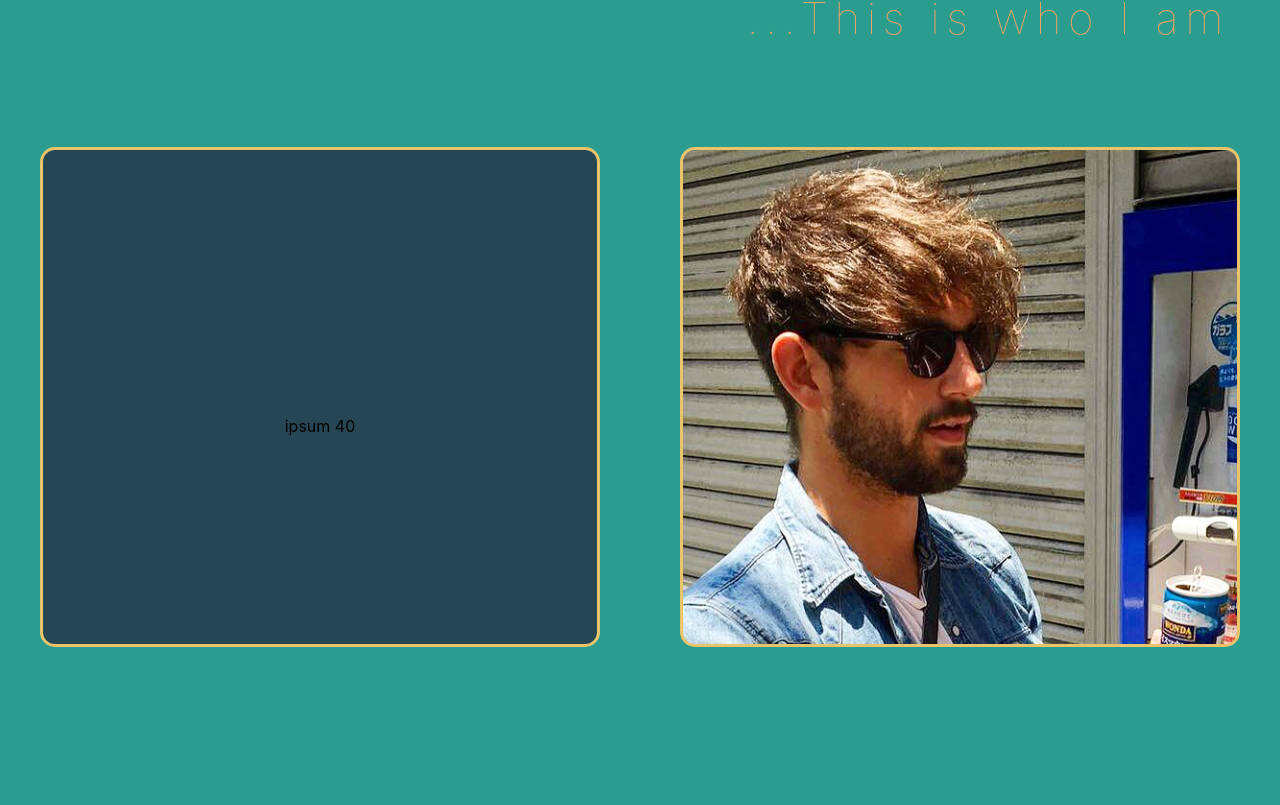
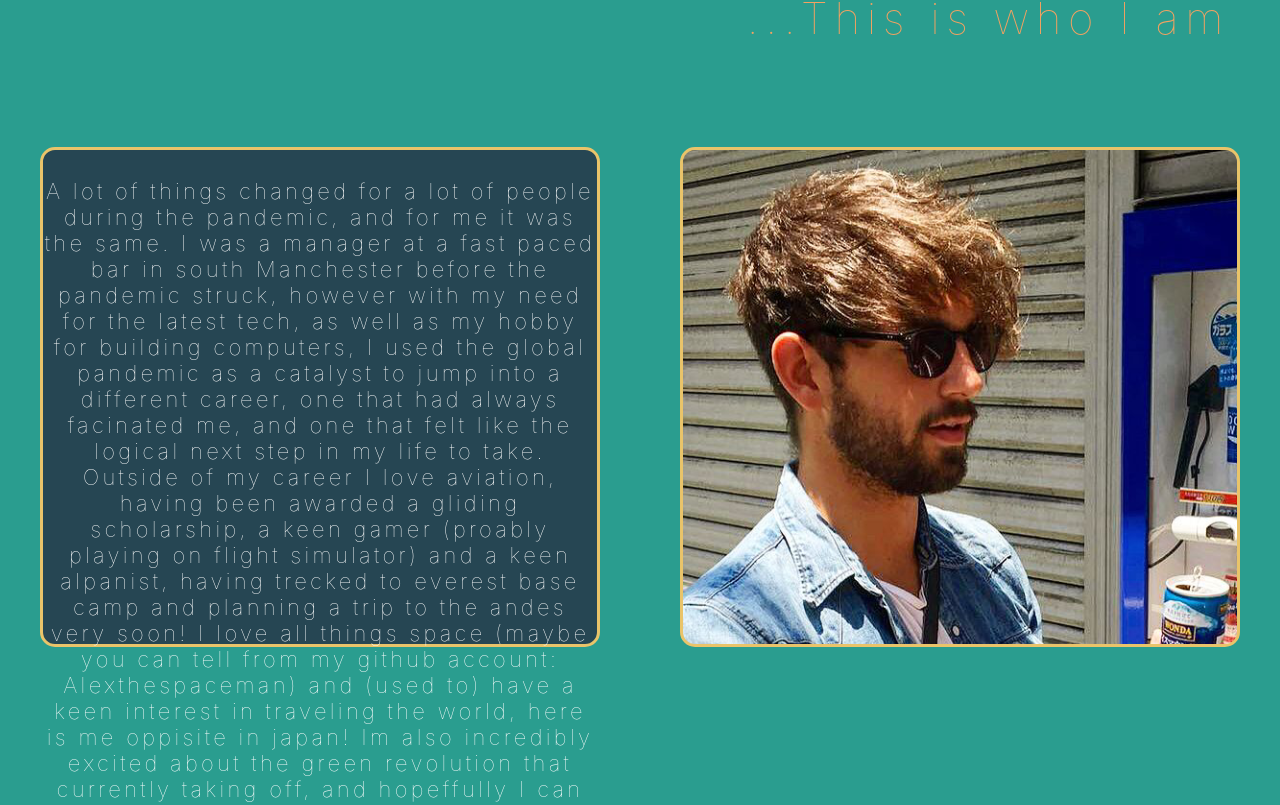
Before and after one commit to Alexthespaceman/alex-tristram-portfolio.github.io, a React (Create React App) app in the folder alexs-portfolio/: page / in a window 1280 px wide. Shown: the part 2163-2968 px from the top of the page. Built offline with nearby package versions, Linux system fonts and the light colour scheme.

Commit message:
add moere css styling

```diff
--- a/alexs-portfolio/src/App.css
+++ b/alexs-portfolio/src/App.css
@@ -367,12 +367,20 @@ body {
   color: whitesmoke;
   position: relative;
   top: -100px;
+  font-weight: lighter;
+  font-family: -apple-system, BlinkMacSystemFont, "Segoe UI", Roboto, Oxygen,
+    Ubuntu, Cantarell, "Open Sans", "Helvetica Neue", sans-serif;
+  letter-spacing: 0.15em;
 }
 .journey .flex-box-container div ul {
   text-align: center;
   color: whitesmoke;
   position: relative;
   top: -50px;
+  font-weight: lighter;
+  font-family: -apple-system, BlinkMacSystemFont, "Segoe UI", Roboto, Oxygen,
+    Ubuntu, Cantarell, "Open Sans", "Helvetica Neue", sans-serif;
+  letter-spacing: 0.15em;
 }
 
 .journey .flex-box-container div:hover {
@@ -424,6 +432,18 @@ body {
   border-color: #e9c46a;
   border-radius: 15px;
   background-color: #264653;
+  word-wrap: break-word;
+}
+
+.about-me .flex-box-container2 p {
+  color: white;
+  font-size: 22px;
+  position: relative;
+  top: -100%;
+  font-weight: lighter;
+  font-family: -apple-system, BlinkMacSystemFont, "Segoe UI", Roboto, Oxygen,
+    Ubuntu, Cantarell, "Open Sans", "Helvetica Neue", sans-serif;
+  letter-spacing: 0.15em;
 }
 
 .japan {
@@ -677,7 +697,7 @@ form {
 #input-submit {
   position: absolute;
   color: white;
-  background: red;
+  background: #e76f51;
   cursor: pointer;
   border-radius: 5px;
   height: 30px;
--- a/alexs-portfolio/src/components/AboutMe.jsx
+++ b/alexs-portfolio/src/components/AboutMe.jsx
@@ -7,13 +7,28 @@ function AboutMe(props) {
         <p className="title2">...This is who I am</p>
         <div className="flex-box-container2">
           <div>
-            {/* <h2> March 2020</h2> */}
-            <p>ipsum 40 </p>
+            <p>
+              {" "}
+              A lot of things changed for a lot of people during the pandemic,
+              and for me it was the same. I was a manager at a fast paced bar in
+              south Manchester before the pandemic struck, however with my need
+              for the latest tech, as well as my hobby for building computers, I
+              used the global pandemic as a catalyst to jump into a different
+              career, one that had always facinated me, and one that felt like
+              the logical next step in my life to take. Outside of my career I
+              love aviation, having been awarded a gliding scholarship, a keen
+              gamer (proably playing on flight simulator) and a keen alpanist,
+              having trecked to everest base camp and planning a trip to the
+              andes very soon! I love all things space (maybe you can tell from
+              my github account: Alexthespaceman) and (used to) have a keen
+              interest in traveling the world, here is me oppisite in japan! Im
+              also incredibly excited about the green revolution that currently
+              taking off, and hopeffully I can use my skills as a dev to pioneer
+              wind farms one day, who knows, take a look around, and perhaps say
+              hello?{" "}
+            </p>
           </div>
-          {/* <div>
-             <h2> Front End tech stack</h2>
-            <p>samsis</p>
-          </div> */}
+
           <div className="japan"></div>
         </div>
       </section>
```
